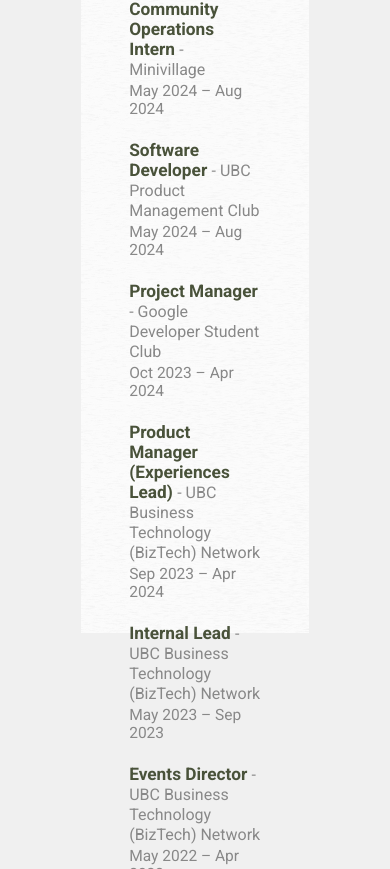
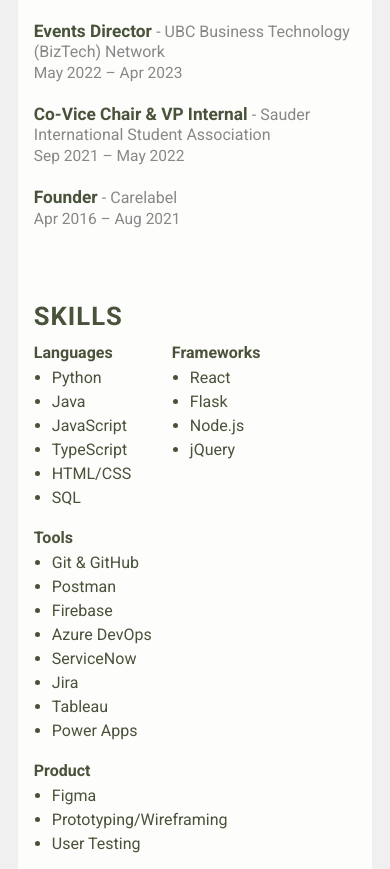
Before and after one commit to karenagustino/karenagustino.github.io, a React (Create React App) app: page / in a window 390 px wide. Shown: the part 1804-2673 px from the top of the page. Built offline with nearby package versions, Linux system fonts and the light colour scheme.

Commit message:
make changes to the resume receipt to make it dynamic

```diff
--- /dev/null
+++ b/src/components/Resume.css
@@ -0,0 +1,80 @@
+.resume-section {
+    margin: 2.5rem auto 4rem auto;
+    position: relative;
+    min-height: 700px;
+    display: flex;
+    flex-direction: column;
+    align-items: center;
+    justify-content: flex-start;
+    padding-left: 5rem;
+    padding-right: 5rem;
+    box-sizing: border-box;
+    width: 100%;
+}
+
+/* Torn-paper zigzag edge, vector-shaped so its peaks stay proportional
+   to the current width instead of tiling/cropping a fixed-size image. */
+.resume-zigzag-edge {
+    width: 99%;
+    max-width: 900px;
+    height: 48px;
+    flex-shrink: 0;
+    background-color: #fdfdfb;
+    clip-path: polygon(0% 100%, 10% 0%, 20% 100%, 30% 0%, 40% 100%, 50% 0%, 60% 100%, 70% 0%, 80% 100%, 90% 0%, 100% 100%, 0% 100%);
+}
+
+.resume-content {
+    background-color: #fdfdfb;
+    color: #49523A;
+    width: 99%;
+    max-width: 900px;
+    padding: 2.5rem 3rem 2.5rem 3rem;
+    font-family: 'Roboto', sans-serif;
+    display: flex;
+    flex-direction: column;
+    justify-content: flex-start;
+    box-sizing: border-box;
+}
+
+.resume-skills-section {
+    display: flex;
+    flex-direction: row;
+    flex-wrap: wrap;
+    gap: 32px;
+    width: 100%;
+}
+
+@media (max-width: 700px) {
+    .resume-section {
+        padding-left: 1rem;
+        padding-right: 1rem;
+        margin: 1.5rem auto 2.5rem auto;
+        min-height: unset;
+    }
+
+    .resume-zigzag-edge {
+        height: 36px;
+    }
+
+    .resume-content {
+        padding: 1.75rem 1.25rem 2rem 1.25rem;
+    }
+
+    .resume-skills-section {
+        gap: 24px;
+    }
+}
+
+@media (max-width: 420px) {
+    .resume-zigzag-edge {
+        height: 28px;
+    }
+
+    .resume-content {
+        padding: 1.5rem 1rem 1.75rem 1rem;
+    }
+
+    .resume-skills-section {
+        gap: 18px;
+    }
+}
--- a/src/components/Resume.jsx
+++ b/src/components/Resume.jsx
@@ -1,33 +1,5 @@
 import React from 'react';
-let zigzagBg;
-try {
-    zigzagBg = require('../assets/zigzag-resume-bg.png');
-} catch {
-    zigzagBg = '';
-}
-
-const resumeContentStyle = {
-    background: `url(${zigzagBg}) repeat-x`,
-    width: '99%',
-    height: '100%',
-    padding: '7.5rem 3rem 2.5rem 3rem', // Reduced padding to align text closer to the top
-    color: '#49523A',
-    fontFamily: 'Roboto, sans-serif',
-    zIndex: 2,
-    display: 'flex',
-    flexDirection: 'column',
-    justifyContent: 'flex-start',
-    boxSizing: 'border-box',
-    overflowY: 'auto',
-};
-
-const skillsSectionStyle = {
-    display: 'flex',
-    flexDirection: 'row',
-    flexWrap: 'wrap', // Enable wrapping for responsive design
-    gap: 32,
-    width: '100%',
-};
+import './Resume.css';
 
 const sectionTitleStyle = {
     fontWeight: 700,
@@ -127,18 +99,9 @@
 ];
 
 const Resume = () => (
-    <section id="resume-section" style={{
-        margin: '2.5rem auto 4rem auto',
-        position: 'relative',
-        minHeight: 700,
-        display: 'flex',
-        flexDirection: 'column',
-        alignItems: 'center',
-        justifyContent: 'flex-start',
-        paddingLeft: '5rem',
-        paddingRight: '5rem'
-    }}>
-        <div style={resumeContentStyle}>
+    <section id="resume-section" className="resume-section">
+        <div className="resume-zigzag-edge" aria-hidden="true" />
+        <div className="resume-content">
             <h2 style={sectionTitleStyle}>EDUCATION</h2>
             <div style={sectionBlockStyle}>
                 {education.map((edu, idx) => (
@@ -159,7 +122,7 @@
                 ))}
             </div>
             <h2 style={sectionTitleStyle}>SKILLS</h2>
-            <div style={skillsSectionStyle}>
+            <div className="resume-skills-section">
                 {skills.map((skill, idx) => (
                     <div key={idx} style={{ minWidth: 120, textAlign: 'left' }}>
                         <div style={{ fontWeight: 600, marginBottom: 4 }}>{skill.category}</div>
```
